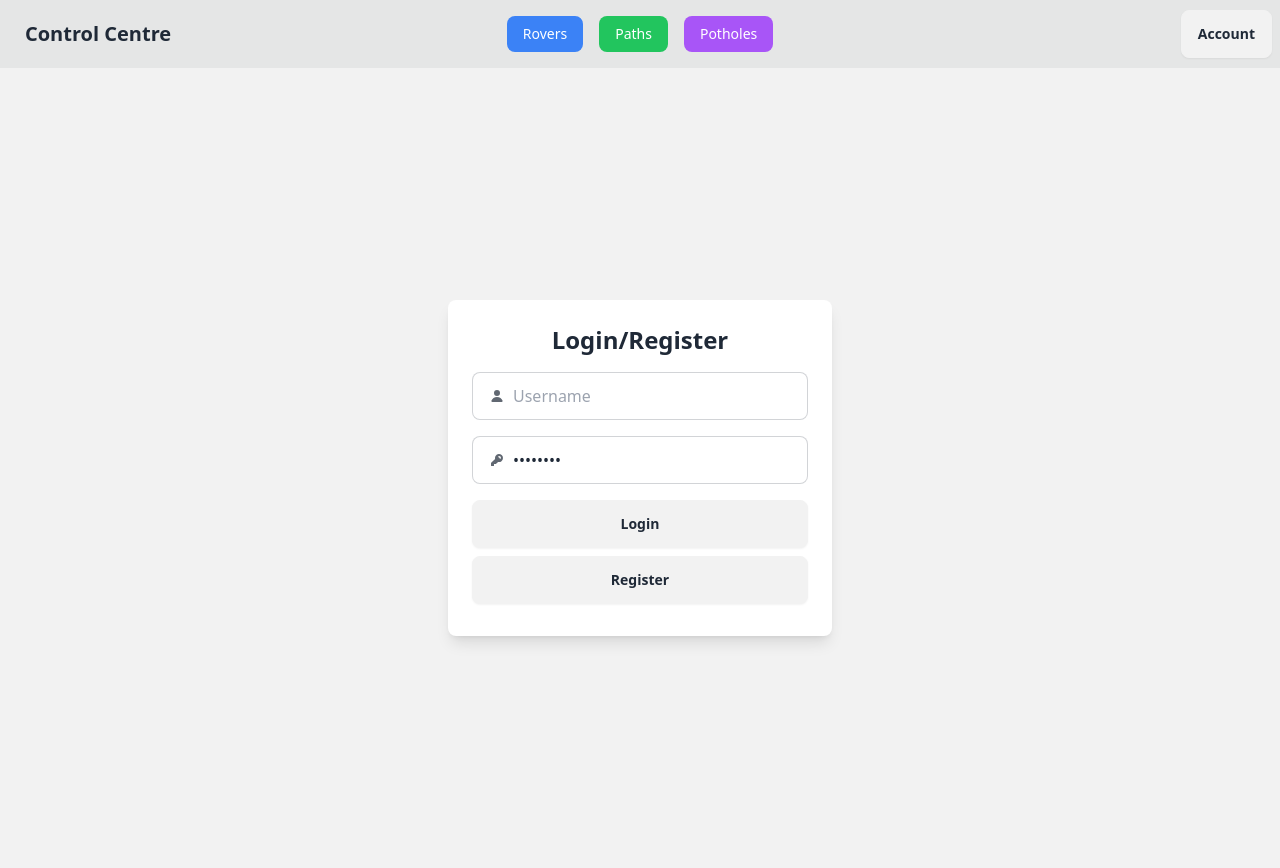
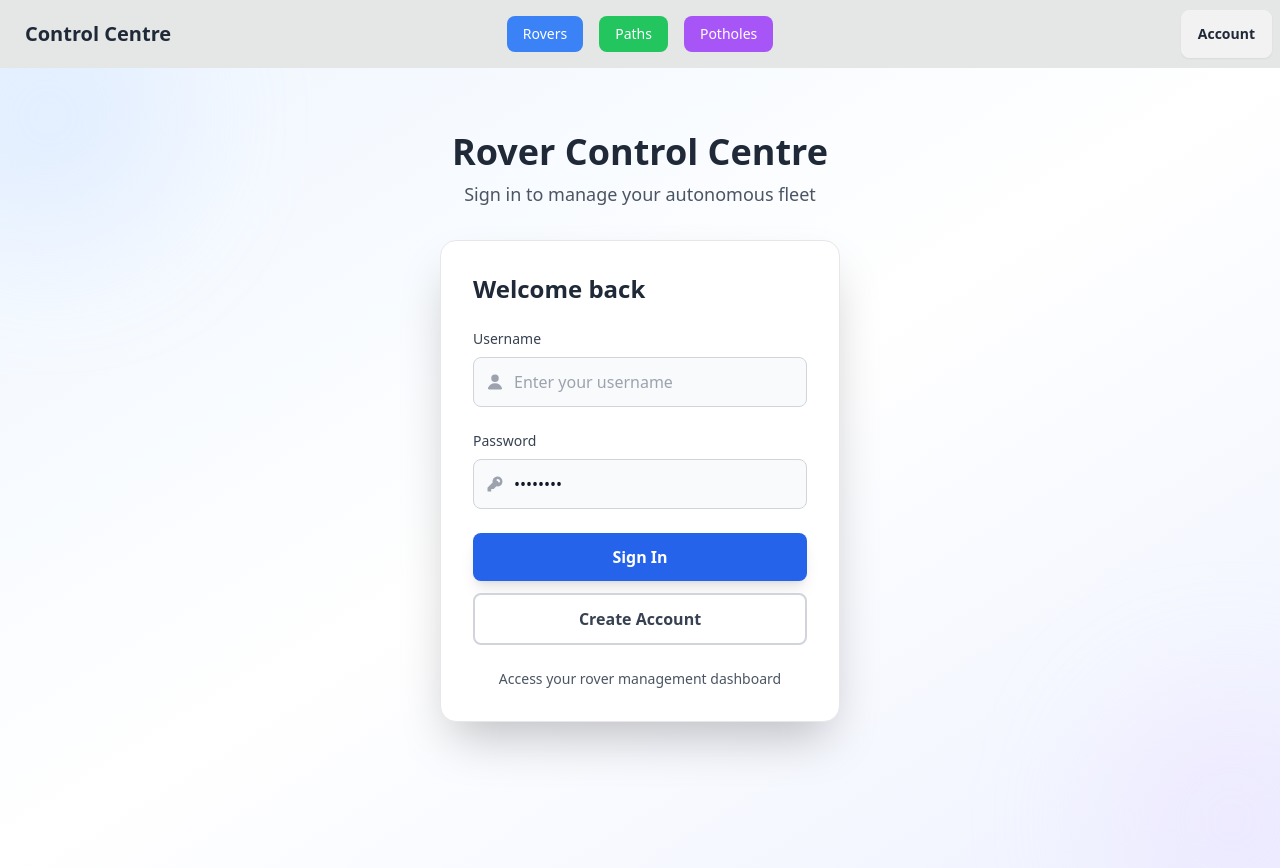
Before and after one commit to ByteSizedRobotics/rover-ui, a SvelteKit app: page /login in a window 1280 px wide. Built offline with nearby package versions, Linux system fonts and the light colour scheme.

Commit message:
Revamped welcome page and login page

```diff
--- a/src/routes/login/+page.svelte
+++ b/src/routes/login/+page.svelte
@@ -5,30 +5,74 @@
 	let { form }: { form: ActionData } = $props();
 </script>
 
-<div class="flex min-h-screen items-center justify-center bg-base-200">
-	<div class="w-full rounded-lg bg-base-100 p-6 shadow-lg sm:w-96">
-		<h1 class="mb-4 text-center text-2xl font-bold">Login/Register</h1>
+<div
+	class="relative flex min-h-screen items-start justify-center bg-gradient-to-br from-blue-50 via-white to-indigo-50 pt-16"
+>
+	<!-- Decorative Background Elements -->
+	<div class="absolute inset-0 overflow-hidden">
+		<div
+			class="absolute -left-20 -top-20 h-64 w-64 rounded-full bg-blue-200/30 blur-3xl"
+		></div>
+		<div
+			class="absolute -bottom-20 -right-20 h-64 w-64 rounded-full bg-purple-200/30 blur-3xl"
+		></div>
+	</div>
+
+	<div class="relative w-full max-w-md px-6">
+		<!-- Header -->
+		<div class="mb-8 text-center">
+			<h1 class="mb-2 text-4xl font-bold text-gray-800">Rover Control Centre</h1>
+			<p class="text-lg text-gray-600">Sign in to manage your autonomous fleet</p>
+		</div>
+
+		<!-- Login Card -->
+		<div
+			class="rounded-2xl border border-gray-200 bg-white p-8 shadow-2xl transition-all duration-300 hover:shadow-3xl"
+		>
+			<h2 class="mb-6 text-2xl font-bold text-gray-800">Welcome back</h2>
+
 			<form method="post" action="?/login" use:enhance>
-			<label class="input input-bordered mb-4 flex items-center gap-2">
+				<!-- Username Input -->
+				<div class="mb-6">
+					<label for="username" class="mb-2 block text-sm font-medium text-gray-700">
+						Username
+					</label>
+					<div class="relative">
+						<div class="pointer-events-none absolute inset-y-0 left-0 flex items-center pl-3">
 							<svg
 								xmlns="http://www.w3.org/2000/svg"
 								viewBox="0 0 16 16"
 								fill="currentColor"
-					class="h-4 w-4 opacity-70"
+								class="h-5 w-5 text-gray-400"
 							>
 								<path
 									d="M8 8a3 3 0 1 0 0-6 3 3 0 0 0 0 6ZM12.735 14c.618 0 1.093-.561.872-1.139a6.002 6.002 0 0 0-11.215 0c-.22.578.254 1.139.872 1.139h9.47Z"
 								/>
 							</svg>
-				<input type="text" name="username" class="grow" placeholder="Username" />
+						</div>
+						<input
+							type="text"
+							id="username"
+							name="username"
+							class="w-full rounded-lg border border-gray-300 bg-gray-50 py-3 pl-10 pr-4 text-gray-900 transition focus:border-blue-500 focus:outline-none focus:ring-2 focus:ring-blue-500/20"
+							placeholder="Enter your username"
+							required
+						/>
+					</div>
+				</div>
+
+				<!-- Password Input -->
+				<div class="mb-6">
+					<label for="password" class="mb-2 block text-sm font-medium text-gray-700">
+						Password
 					</label>
-
-			<label class="input input-bordered mb-4 flex items-center gap-2">
+					<div class="relative">
+						<div class="pointer-events-none absolute inset-y-0 left-0 flex items-center pl-3">
 							<svg
 								xmlns="http://www.w3.org/2000/svg"
 								viewBox="0 0 16 16"
 								fill="currentColor"
-					class="h-4 w-4 opacity-70"
+								class="h-5 w-5 text-gray-400"
 							>
 								<path
 									fill-rule="evenodd"
@@ -36,12 +80,49 @@
 									clip-rule="evenodd"
 								/>
 							</svg>
-				<input type="password" name="password" class="grow" value="password" />
-			</label>
-
-			<button class="btn mb-2 w-full">Login</button>
-			<button class="btn mb-2 w-full" formaction="?/register">Register</button>
-		</form>
-		<p style="color: red">{form?.message ?? ''}</p>
+						</div>
+						<input
+							type="password"
+							id="password"
+							name="password"
+							class="w-full rounded-lg border border-gray-300 bg-gray-50 py-3 pl-10 pr-4 text-gray-900 transition focus:border-blue-500 focus:outline-none focus:ring-2 focus:ring-blue-500/20"
+							placeholder="Enter your password"
+							value="password"
+							required
+						/>
 					</div>
 				</div>
+
+				<!-- Error Message -->
+				{#if form?.message}
+					<div class="mb-4 rounded-lg bg-red-50 p-3 text-sm text-red-600">
+						{form.message}
+					</div>
+				{/if}
+
+				<!-- Buttons -->
+				<div class="space-y-3">
+					<button
+						type="submit"
+						class="group w-full rounded-lg bg-blue-600 px-6 py-3 font-semibold text-white shadow-lg transition-all duration-300 hover:bg-blue-700 hover:shadow-xl focus:outline-none focus:ring-4 focus:ring-blue-500/50"
+					>
+						<span class="transition-transform group-hover:scale-105">Sign In</span>
+					</button>
+
+					<button
+						type="submit"
+						formaction="?/register"
+						class="group w-full rounded-lg border-2 border-gray-300 bg-white px-6 py-3 font-semibold text-gray-700 transition-all duration-300 hover:border-blue-500 hover:bg-blue-50 hover:text-blue-600 focus:outline-none focus:ring-4 focus:ring-blue-500/20"
+					>
+						<span class="transition-transform group-hover:scale-105">Create Account</span>
+					</button>
+				</div>
+			</form>
+
+			<!-- Footer -->
+			<div class="mt-6 text-center text-sm text-gray-600">
+				<p>Access your rover management dashboard</p>
+			</div>
+		</div>
+	</div>
+</div>
```
Also changed, not shown: docker-compose.yml (+34 -34 lines), src/routes/+page.svelte (+79 -35 lines), static/RoverHero.jpg (added), static/yead.JPG (added). Lines whose indentation alone changed are shown as unchanged.
